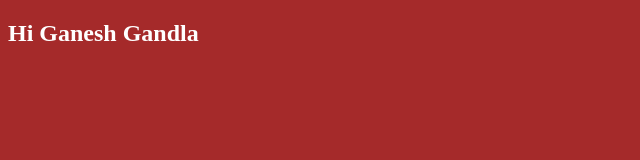
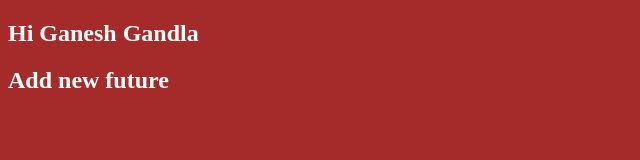
Before and after one commit to Ganesh-Gandla/localrepo, a plain HTML site: page index.html in a window 1280 px wide. Shown: the whole page, without its empty margins (0-640 px from the left). Drawn offline with Linux system fonts and the light colour scheme.

Commit message:
new future added in future1 branch

```diff
--- a/index.html
+++ b/index.html
@@ -8,5 +8,6 @@
 </head>
 <body>
     <h2>Hi Ganesh Gandla</h2>
+    <h2>Add new future</h2>
 </body>
 </html>
```
